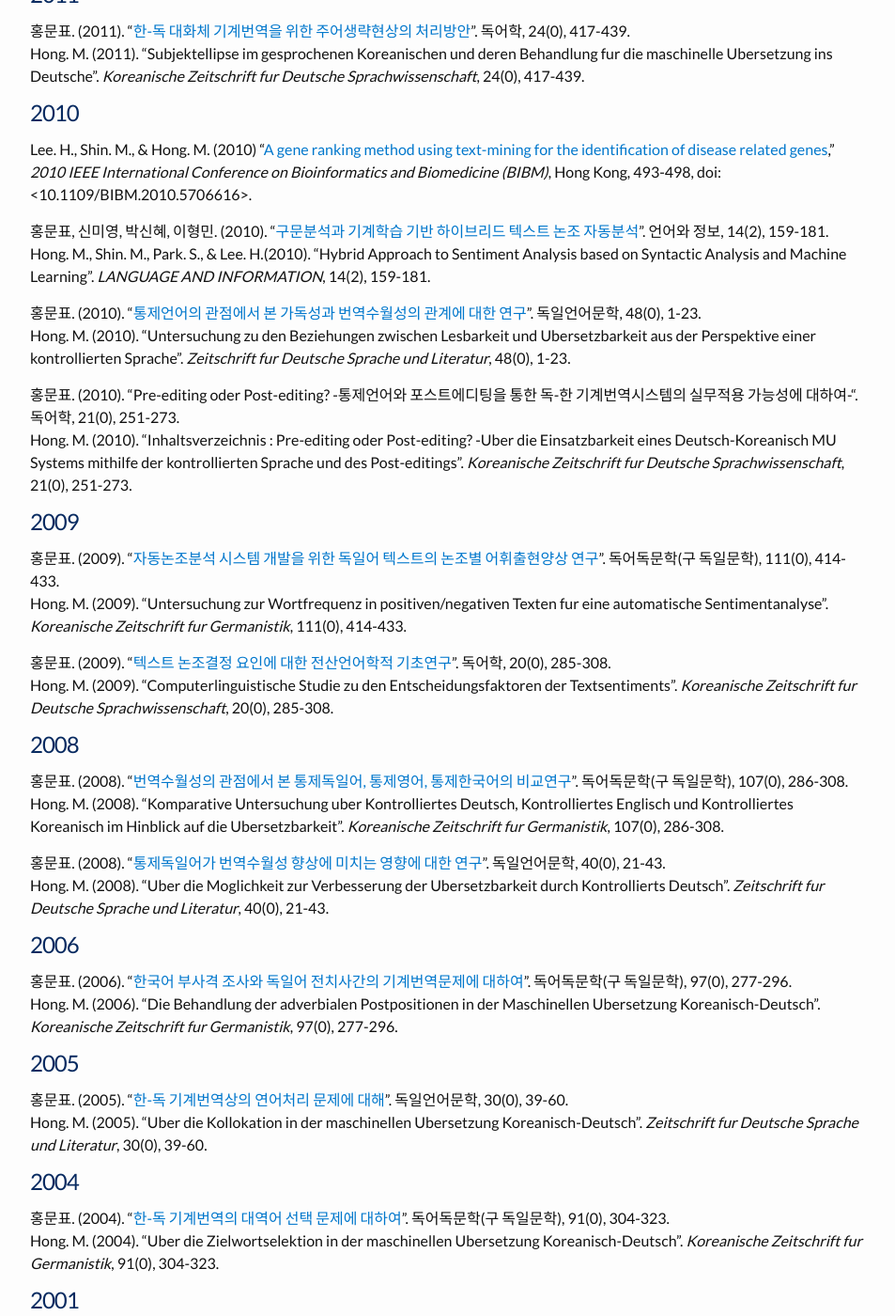
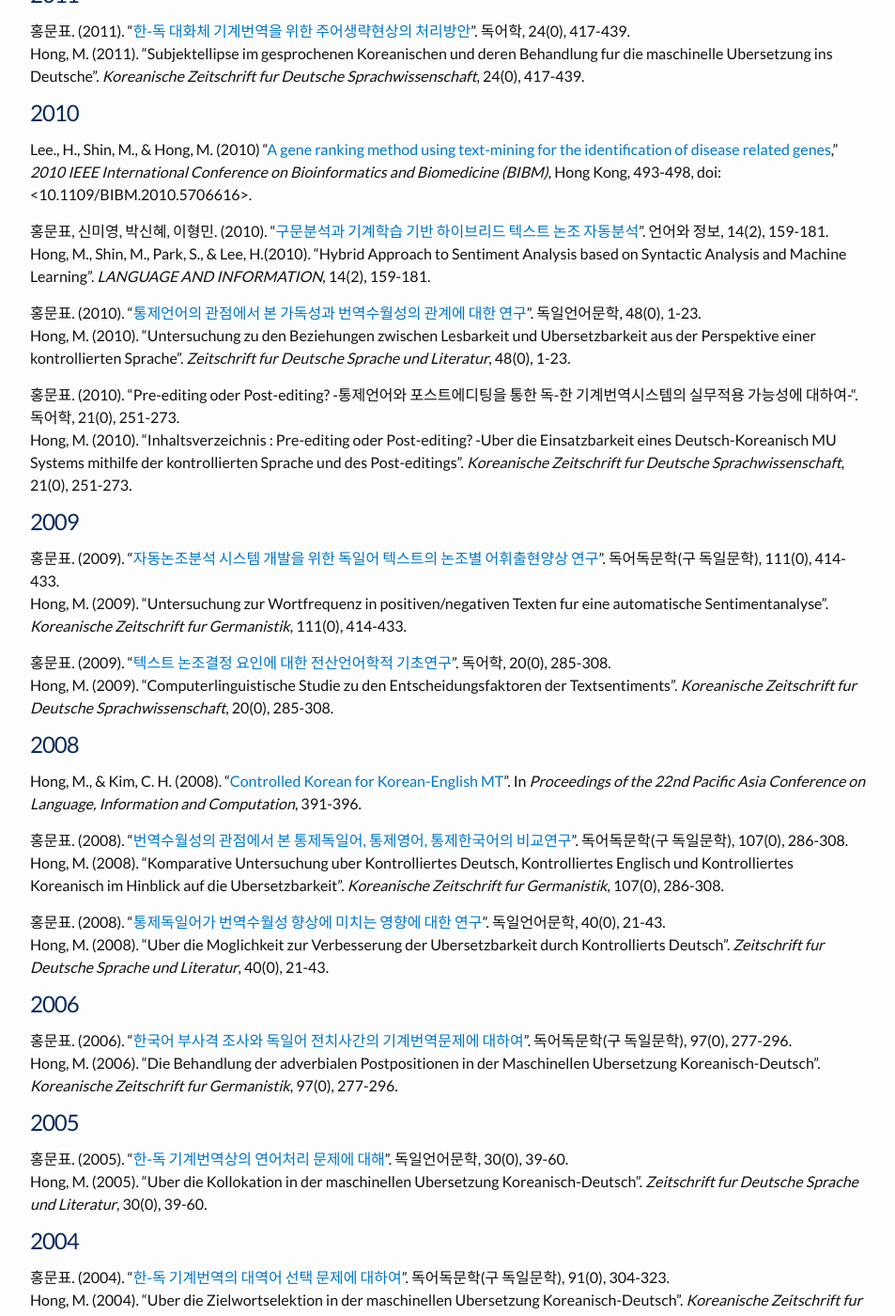
Before and after one commit to skkhmp/skkhmp.github.io, a Jekyll site: the page built from publications.md, in a window 1280 px wide and 1400 px high, scrolled down 1448 px. Shown: the whole window at 94% size, without its empty margins (163-1116 px from the left). Built offline with Jekyll 4.4.1, drawn with Linux system fonts in a browser that asks for light colours; some web fonts are replaced; some of the changed text lies outside the part shown.

Commit message:
Update publications.md

```diff
--- a/publications.md
+++ b/publications.md
@@ -6,10 +6,10 @@
 
 # 2016
 홍문표. (2016). "[대용어해소를 통한 독일어 텍스트 논조분석 방안](/papers/대용어해소를 통한 독일어 텍스트 논조분석 방안.pdf)". 독일언어문학, 73(0), 147-166. <br/>
-Hong. M. (2016). "Anaphernresolution fur die Sentimentanalyse deutscher Texte". *Zeitschrift fur Deutsche Sprache und Literatur*, 73(0), 147-166.
+Hong, M. (2016). "Anaphernresolution fur die Sentimentanalyse deutscher Texte". *Zeitschrift fur Deutsche Sprache und Literatur*, 73(0), 147-166.
 
 홍문표. (2016). "[논조분석을 위한 반어의미 문장 자동분류](/papers/논조분석을 위한 반어의미 문장 자동분류.pdf)". 독어학, 33(0), 157-179.<br/>
-Hong. M. (2016). "Automatische Klassifizierung von ironischen Ausdrucken fur die Sentimentanalyse". *Koreanische Zeitschrift fur Deutsche Sprachwissenschaft*, 33(0), 157-179.
+Hong, M. (2016). "Automatische Klassifizierung von ironischen Ausdrucken fur die Sentimentanalyse". *Koreanische Zeitschrift fur Deutsche Sprachwissenschaft*, 33(0), 157-179.
 
 # 2015
 Park, A., Lim, S., & Hong, M. (2015). "[Zero object resolution in Korean](https://www.aclweb.org/anthology/Y15-1050.pdf)". In *Proceedings of the 29th Pacific Asia Conference on Language, Information and Computation*, 439-448.
@@ -30,66 +30,68 @@
 Park, A., & Hong, M. (2014). "[Hybrid Approach to Zero Subject Resolution for multilingual MT-Spanish-to-Korean Cases](https://www.aclweb.org/anthology/Y14-1031.pdf)". In *Proceedings of the 28th Pacific Asia Conference on Language, Information and Computing*, 254-261.
 
 홍문표. (2014). "[독일어 감정사전을 활용한 감성분석](/papers/독일어 감정사전을 활용한 감성분석.pdf)". 독어학, 30(0), 173-195. <br/>
-Hong. M. (2014). "Automatische Sentimentanalyse der deutschen Texte anhand eines Sentiment-Lexikons". *Koreanische Zeitschrift fur Deutsche Sprachwissenschaft*, 30(0), 173-195.
+Hong, M. (2014). "Automatische Sentimentanalyse der deutschen Texte anhand eines Sentiment-Lexikons". *Koreanische Zeitschrift fur Deutsche Sprachwissenschaft*, 30(0), 173-195.
 
 홍문표. (2014). "[바이그램을 활용한 텍스트 논조자동분석](/papers/바이그램을 활용한 텍스트 논조자동분석.pdf)". 독일언어문학, 65(0), 27-46. <br/>
-Hong. M. (2014). Bigramm-basierte Sentimentanalyse. *Zeitschrift fur Deutsche Sprache und Literatur*, 65(0), 27-46.
+Hong, M. (2014). Bigramm-basierte Sentimentanalyse. *Zeitschrift fur Deutsche Sprache und Literatur*, 65(0), 27-46.
 
 # 2013
 홍문표. (2013). "[독일어 텍스트 논조자동분석](/papers/독일어 텍스트 논조자동분석.pdf)". 독어학, 28(0), 361-383. <br/>
-Hong. M. (2013). "Automatische Sentimentanalyse deutscher Texte". *Koreanische Zeitschrift fur Deutsche Sprachwissenschaft*, 28(0), 361-383.
+Hong, M. (2013). "Automatische Sentimentanalyse deutscher Texte". *Koreanische Zeitschrift fur Deutsche Sprachwissenschaft*, 28(0), 361-383.
 
 홍문표. (2013). "[기계학습에 기반한 문장의미의 주관성/객관성 자동분류 방법 -독일어 트위터 문장을 중심으로](/papers/기계학습에 기반한 문장의미의 주관성,객관성 자동분류 방법.pdf)". 독일언어문학, 61(0), 47-67.<br/>
-Hong. M. (2013). "Automatische Klassifizierung der Subjektivitat der Satzbedeutungen anhand von maschinellem Lernen". *Zeitschrift fur Deutsche Sprache und Literatur*, 61(0), 47-67.
+Hong, M. (2013). "Automatische Klassifizierung der Subjektivitat der Satzbedeutungen anhand von maschinellem Lernen". *Zeitschrift fur Deutsche Sprache und Literatur*, 61(0), 47-67.
 
 # 2012
-Shin. M., Lee. H., & Hong. M. (2012) "[A hybrid approach to gene ranking using gene relation networks derived from literature for the identification of disease gene markers.](http://www.inderscience.com/offer.php?id=49250)" *International Journal of Data Mining and Bioinformatics (IJDMB)*, 6(3), 239-54.
+Shin, M., Lee, H., & Hong, M. (2012) "[A hybrid approach to gene ranking using gene relation networks derived from literature for the identification of disease gene markers.](http://www.inderscience.com/offer.php?id=49250)" *International Journal of Data Mining and Bioinformatics (IJDMB)*, 6(3), 239-54.
 
 # 2011
 홍문표. (2011). "[한-독 대화체 기계번역을 위한 주어생략현상의 처리방안](/papers/한-독 대화체 기계번역을 위한 주어생략현상의 처리방안.pdf)". 독어학, 24(0), 417-439.<br/>
-Hong. M. (2011). "Subjektellipse im gesprochenen Koreanischen und deren Behandlung fur die maschinelle Ubersetzung ins Deutsche". *Koreanische Zeitschrift fur Deutsche Sprachwissenschaft*, 24(0), 417-439.
+Hong, M. (2011). "Subjektellipse im gesprochenen Koreanischen und deren Behandlung fur die maschinelle Ubersetzung ins Deutsche". *Koreanische Zeitschrift fur Deutsche Sprachwissenschaft*, 24(0), 417-439.
 
 # 2010
-Lee. H., Shin. M., & Hong. M. (2010) "[A gene ranking method using text-mining for the identification of disease related genes](https://ieeexplore.ieee.org/document/5706616)," *2010 IEEE International Conference on Bioinformatics and Biomedicine (BIBM)*, Hong Kong, 493-498, doi: <10.1109/BIBM.2010.5706616>.
+Lee., H., Shin, M., & Hong, M. (2010) "[A gene ranking method using text-mining for the identification of disease related genes](https://ieeexplore.ieee.org/document/5706616)," *2010 IEEE International Conference on Bioinformatics and Biomedicine (BIBM)*, Hong Kong, 493-498, doi: <10.1109/BIBM.2010.5706616>.
 
 홍문표, 신미영, 박신혜, 이형민. (2010). "[구문분석과 기계학습 기반 하이브리드 텍스트 논조 자동분석](/papers/구문분석과 기계학습 기반 하이브리드 텍스트 논조 자동분석.pdf)". 언어와 정보, 14(2), 159-181.<br/>
-Hong. M., Shin. M., Park. S., & Lee. H.(2010). "Hybrid Approach to Sentiment Analysis based on Syntactic Analysis and Machine Learning". *LANGUAGE AND INFORMATION*, 14(2), 159-181.
+Hong, M., Shin, M., Park, S., & Lee, H.(2010). "Hybrid Approach to Sentiment Analysis based on Syntactic Analysis and Machine Learning". *LANGUAGE AND INFORMATION*, 14(2), 159-181.
 
 홍문표. (2010). "[통제언어의 관점에서 본 가독성과 번역수월성의 관계에 대한 연구](/papers/통제언어의 관점에서 본 가독성과 번역수월성의 관계에 대한 연구.pdf)". 독일언어문학, 48(0), 1-23. <br/>
-Hong. M. (2010). "Untersuchung zu den Beziehungen zwischen Lesbarkeit und Ubersetzbarkeit aus der Perspektive einer kontrollierten Sprache". *Zeitschrift fur Deutsche Sprache und Literatur*, 48(0), 1-23.
+Hong, M. (2010). "Untersuchung zu den Beziehungen zwischen Lesbarkeit und Ubersetzbarkeit aus der Perspektive einer kontrollierten Sprache". *Zeitschrift fur Deutsche Sprache und Literatur*, 48(0), 1-23.
 
 홍문표. (2010). "Pre-editing oder Post-editing? -통제언어와 포스트에디팅을 통한 독-한 기계번역시스템의 실무적용 가능성에 대하여-". 독어학, 21(0), 251-273. <br/>
-Hong. M. (2010). "Inhaltsverzeichnis : Pre-editing oder Post-editing? -Uber die Einsatzbarkeit eines Deutsch-Koreanisch MU Systems mithilfe der kontrollierten Sprache und des Post-editings". *Koreanische Zeitschrift fur Deutsche Sprachwissenschaft*, 21(0), 251-273.
+Hong, M. (2010). "Inhaltsverzeichnis : Pre-editing oder Post-editing? -Uber die Einsatzbarkeit eines Deutsch-Koreanisch MU Systems mithilfe der kontrollierten Sprache und des Post-editings". *Koreanische Zeitschrift fur Deutsche Sprachwissenschaft*, 21(0), 251-273.
 
 # 2009
 홍문표. (2009). "[자동논조분석 시스템 개발을 위한 독일어 텍스트의 논조별 어휘출현양상 연구](/papers/자동논조분석 시스템 개발을 위한 독일어 텍스트의 논조별 어휘출현양상 연구.pdf)". 독어독문학(구 독일문학), 111(0), 414-433.<br/>
-Hong. M. (2009). "Untersuchung zur Wortfrequenz in positiven/negativen Texten fur eine automatische Sentimentanalyse". *Koreanische Zeitschrift fur Germanistik*, 111(0), 414-433.
+Hong, M. (2009). "Untersuchung zur Wortfrequenz in positiven/negativen Texten fur eine automatische Sentimentanalyse". *Koreanische Zeitschrift fur Germanistik*, 111(0), 414-433.
 
 홍문표. (2009). "[텍스트 논조결정 요인에 대한 전산언어학적 기초연구](/papers/텍스트 논조결정 요인에 대한 전산언어학적 기초연구.pdf)". 독어학, 20(0), 285-308.<br/>
-Hong. M. (2009). "Computerlinguistische Studie zu den Entscheidungsfaktoren der Textsentiments". *Koreanische Zeitschrift fur Deutsche Sprachwissenschaft*, 20(0), 285-308.
+Hong, M. (2009). "Computerlinguistische Studie zu den Entscheidungsfaktoren der Textsentiments". *Koreanische Zeitschrift fur Deutsche Sprachwissenschaft*, 20(0), 285-308.
 
 # 2008
+Hong, M., & Kim, C. H. (2008). "[Controlled Korean for Korean-English MT](https://www.aclweb.org/anthology/Y08-1040.pdf)". In *Proceedings of the 22nd Pacific Asia Conference on Language, Information and Computation*, 391-396.
+
 홍문표. (2008). "[번역수월성의 관점에서 본 통제독일어, 통제영어, 통제한국어의 비교연구](/papers/번역수월성의 관점에서 본 통제독일어, 통제영어, 통제한국어의 비교연구.pdf)". 독어독문학(구 독일문학), 107(0), 286-308. <br/>
-Hong. M. (2008). "Komparative Untersuchung uber Kontrolliertes Deutsch, Kontrolliertes Englisch und Kontrolliertes Koreanisch im Hinblick auf die Ubersetzbarkeit". *Koreanische Zeitschrift fur Germanistik*, 107(0), 286-308.
+Hong, M. (2008). "Komparative Untersuchung uber Kontrolliertes Deutsch, Kontrolliertes Englisch und Kontrolliertes Koreanisch im Hinblick auf die Ubersetzbarkeit". *Koreanische Zeitschrift fur Germanistik*, 107(0), 286-308.
 
 홍문표. (2008). "[통제독일어가 번역수월성 향상에 미치는 영향에 대한 연구](/papers/통제독일어가 번역수월성 향상에 미치는 영향에 대한 연구.pdf)". 독일언어문학, 40(0), 21-43.<br/>
-Hong. M. (2008). "Uber die Moglichkeit zur Verbesserung der Ubersetzbarkeit durch Kontrollierts Deutsch". *Zeitschrift fur Deutsche Sprache und Literatur*, 40(0), 21-43.
+Hong, M. (2008). "Uber die Moglichkeit zur Verbesserung der Ubersetzbarkeit durch Kontrollierts Deutsch". *Zeitschrift fur Deutsche Sprache und Literatur*, 40(0), 21-43.
 
 # 2006
 홍문표. (2006). "[한국어 부사격 조사와 독일어 전치사간의 기계번역문제에 대하여](/papers/한국어 부사격 조사와 독일어 전치사간의 기계번역문제에 대하여.pdf)". 독어독문학(구 독일문학), 97(0), 277-296. <br/>
-Hong. M. (2006). "Die Behandlung der adverbialen Postpositionen in der Maschinellen Ubersetzung Koreanisch-Deutsch". *Koreanische Zeitschrift fur Germanistik*, 97(0), 277-296.
+Hong, M. (2006). "Die Behandlung der adverbialen Postpositionen in der Maschinellen Ubersetzung Koreanisch-Deutsch". *Koreanische Zeitschrift fur Germanistik*, 97(0), 277-296.
 
 # 2005
 홍문표. (2005). "[한-독 기계번역상의 연어처리 문제에 대해](/papers/한-독 기계번역상의 연어처리 문제에 대해.pdf)". 독일언어문학, 30(0), 39-60. <br/>
-Hong. M. (2005). "Uber die Kollokation in der maschinellen Ubersetzung Koreanisch-Deutsch". *Zeitschrift fur Deutsche Sprache und Literatur*, 30(0), 39-60.
+Hong, M. (2005). "Uber die Kollokation in der maschinellen Ubersetzung Koreanisch-Deutsch". *Zeitschrift fur Deutsche Sprache und Literatur*, 30(0), 39-60.
 
 # 2004
 홍문표. (2004). "[한-독 기계번역의 대역어 선택 문제에 대하여](papers/한-독 기계번역의 대역어 선택 문제에 대하여.pdf)". 독어독문학(구 독일문학), 91(0), 304-323. <br/>
-Hong. M. (2004). "Uber die Zielwortselektion in der maschinellen Ubersetzung Koreanisch-Deutsch". *Koreanische Zeitschrift fur Germanistik*, 91(0), 304-323.
+Hong, M. (2004). "Uber die Zielwortselektion in der maschinellen Ubersetzung Koreanisch-Deutsch". *Koreanische Zeitschrift fur Germanistik*, 91(0), 304-323.
 
 # 2001
-Hong, Munpyo & Fissaha, Sisay & Haller, Johann. (2001). "Hybrid Filtering for Extraction of Term Candidates from German Technical Texts".
+Hong, M., Fissaha, S., & Haller, J. (2001). "Hybrid Filtering for Extraction of Term Candidates from German Technical Texts".
 
 # 1999
 홍문표. (1999). "[UNL - 프로젝트에 대하여 - 독 / 영 기계 번역 시스템에 기반한 독일어 UNL - 분석기의 구현을 중심으로](/papers/UNL-프로젝트에 대하여_독영 기계 번역 시스템에 기반한 독일어 UNL-분석기의 구현을 중심으로.pdf)". 독어독문학(구 독일문학), 71(0), 550-573. <br/>
-Hong. M. (1999). "Die Implementierung eines UNL-Enconverters fur das Deutsche auf der Basis eines maschinellen Deutsch-Englisch Ubersetzungssystems". *Koreanische Zeitschrift fur Germanistik*, 71(0), 550-573.
+Hong, M. (1999). "Die Implementierung eines UNL-Enconverters fur das Deutsche auf der Basis eines maschinellen Deutsch-Englisch Ubersetzungssystems". *Koreanische Zeitschrift fur Germanistik*, 71(0), 550-573.
```
